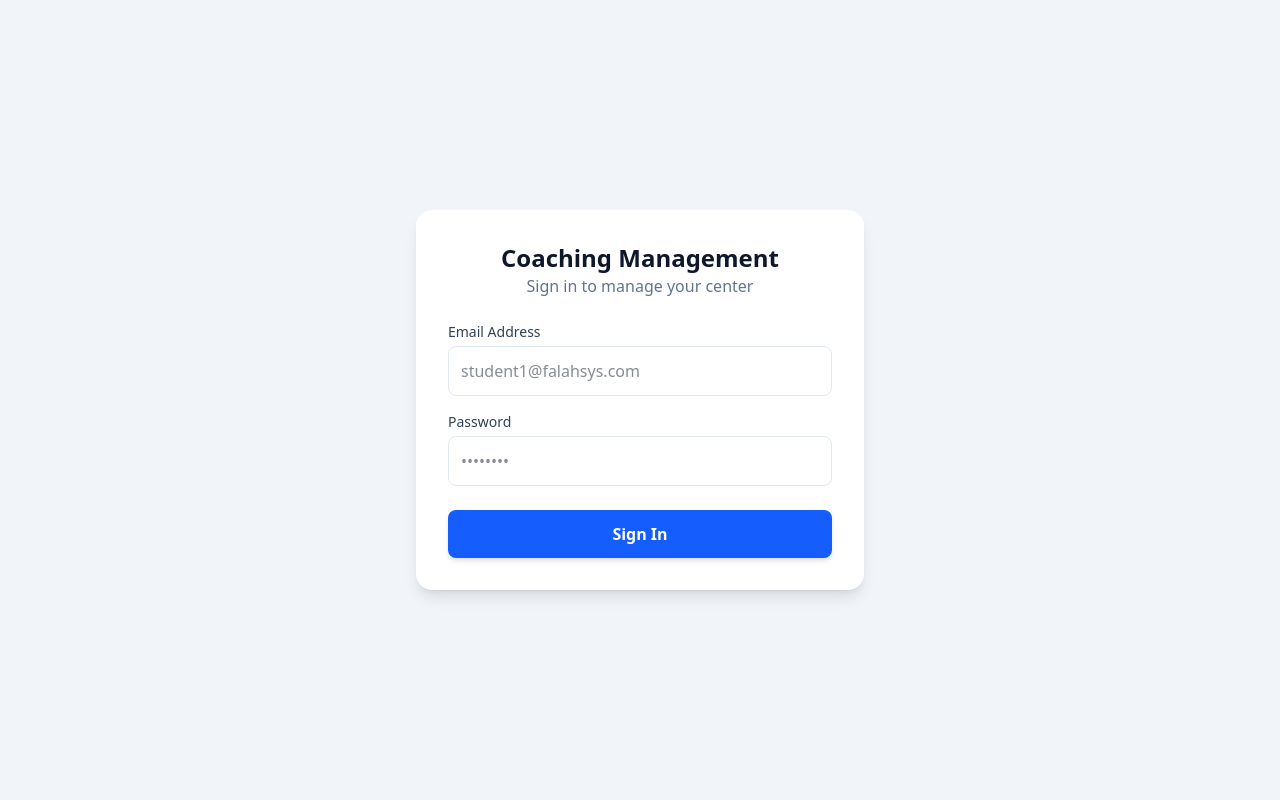
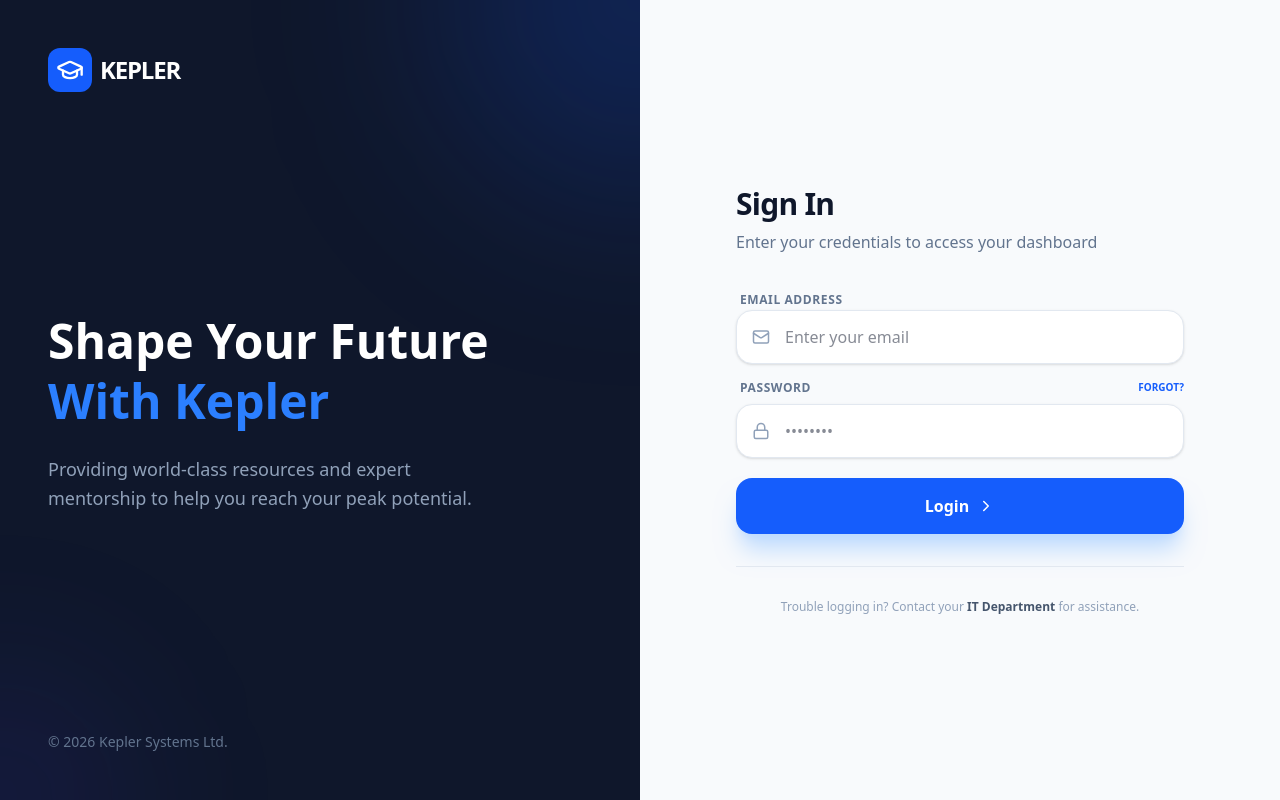
Before and after one commit to Falah-Systems-Ltd/erp-fsl-coaching-system-management-frontend, a Next.js app: page /login in a window 1280 px wide. Built offline with nearby package versions, Linux system fonts and the light colour scheme.

Commit message:
login ui update.

```diff
--- a/src/app/(auth)/login/page.tsx
+++ b/src/app/(auth)/login/page.tsx
@@ -4,24 +4,22 @@
 import { useState, FormEvent } from "react";
 import { useRouter } from "next/navigation";
 import { authService } from "@/features/auth/services/authApi";
+import { toast } from "sonner";
+import { Mail, Lock, Loader2, GraduationCap, ChevronRight } from "lucide-react";
 import { AxiosError } from "axios";
 
 export default function LoginPage() {
   const router = useRouter();
   const [email, setEmail] = useState("");
   const [password, setPassword] = useState("");
-  const [error, setError] = useState("");
   const [isLoading, setIsLoading] = useState(false);
 
   const handleLogin = async (e: FormEvent<HTMLFormElement>) => {
     e.preventDefault();
     setIsLoading(true);
-    setError("");
 
     try {
       const response = await authService.login({ email, password });
-
-      // Accessing data according to your API response screenshot
       const { token, name, role } = response.data.data;
 
       if (token) {
@@ -29,11 +27,14 @@ export default function LoginPage() {
         localStorage.setItem("userName", name);
         localStorage.setItem("userRole", role);
 
+        toast.success(`Welcome back, ${name}!`);
         router.push("/");
       }
     } catch (err) {
       const axiosError = err as AxiosError<{ message: string }>;
-      const errorMessage = axiosError.response?.data?.message || "Login failed. Please check your credentials.";
+      const errorMessage =
+        axiosError.response?.data?.message ||
+        "Login failed. Please check your credentials.";
       setError(errorMessage);
     } finally {
       setIsLoading(false);
@@ -41,54 +42,150 @@ export default function LoginPage() {
   };
 
   return (
-    <div className="flex items-center justify-center min-h-screen bg-slate-100 p-4">
-      <form onSubmit={handleLogin} className="w-full max-w-md bg-white p-8 rounded-2xl shadow-lg space-y-6">
-        <div className="text-center">
-          <h1 className="text-2xl font-bold text-slate-900">Coaching Management</h1>
-          <p className="text-slate-500">Sign in to manage your center</p>
+    <div className="min-h-screen grid grid-cols-1 lg:grid-cols-2 bg-white">
+      {/* Left Side: Branding & Visuals */}
+      <div className="hidden lg:flex flex-col justify-between p-12 bg-slate-900 relative overflow-hidden">
+        {/* Abstract Background Elements */}
+        <div className="absolute top-0 right-0 w-96 h-96 bg-blue-600/20 rounded-full blur-[100px] -mr-48 -mt-48" />
+        <div className="absolute bottom-0 left-0 w-64 h-64 bg-indigo-600/10 rounded-full blur-[80px] -ml-32 -mb-32" />
+
+        <div className="relative z-10">
+          <div className="flex items-center gap-2 text-white">
+            <div className="bg-blue-600 p-2 rounded-xl">
+              <GraduationCap size={28} />
+            </div>
+            <span className="text-2xl font-black tracking-tighter text-white">
+              KEPLER
+            </span>
+          </div>
         </div>
 
-        {error && (
-          <div className="p-3 text-sm text-red-600 bg-red-50 border border-red-100 rounded-lg">
-            {error}
+        <div className="relative z-10">
+          <h2 className="text-5xl font-bold text-white leading-tight mb-6">
+            Shape Your Future <br />
+            <span className="text-blue-500 font-black">With Kepler</span>
+          </h2>
+          <p className="text-slate-400 text-lg max-w-md leading-relaxed">
+            Providing world-class resources and expert mentorship to help you
+            reach your peak potential.
+          </p>
         </div>
-        )}
 
+        <div className="relative z-10 text-slate-500 text-sm font-medium">
+          © 2026 Kepler Systems Ltd.
+        </div>
+      </div>
+
+      {/* Right Side: Login Form */}
+      <div className="flex items-center justify-center p-6 sm:p-12 bg-slate-50">
+        <div className="w-full max-w-md space-y-8">
+          {/* Mobile Logo */}
+          <div className="lg:hidden flex justify-center mb-8">
+            <div className="flex items-center gap-2">
+              <div className="bg-blue-600 p-2 rounded-xl text-white">
+                <GraduationCap size={24} />
+              </div>
+              <span className="text-xl font-black tracking-tighter text-slate-900 uppercase">
+                Kepler
+              </span>
+            </div>
+          </div>
+
+          <div className="space-y-2">
+            <h1 className="text-3xl font-bold text-slate-900 tracking-tight">
+              Sign In
+            </h1>
+            <p className="text-slate-500">
+              Enter your credentials to access your dashboard
+            </p>
+          </div>
+
+          <form onSubmit={handleLogin} className="space-y-5">
             <div className="space-y-4">
-          <div>
-            <label className="block text-sm font-medium text-slate-700 mb-1">Email Address</label>
+              {/* Email Field */}
+              <div className="space-y-2">
+                <label className="text-xs font-bold text-slate-500 uppercase tracking-wider ml-1">
+                  Email Address
+                </label>
+                <div className="relative group">
+                  <div className="absolute left-4 top-1/2 -translate-y-1/2 text-slate-400 group-focus-within:text-blue-600 transition-colors">
+                    <Mail size={18} />
+                  </div>
                   <input
                     type="email"
-              placeholder="student1@falahsys.com"
-              // Added text-slate-900 to make the input text dark/visible
-              className="w-full p-3 border border-slate-200 rounded-lg focus:ring-2 focus:ring-blue-500 outline-none transition-all text-slate-900 bg-white"
+                    placeholder="Enter your email"
+                    className="w-full pl-12 pr-4 py-3.5 bg-white border border-slate-200 rounded-2xl outline-none focus:ring-4 focus:ring-blue-500/10 focus:border-blue-500 transition-all text-slate-900 shadow-sm"
                     value={email}
                     onChange={(e) => setEmail(e.target.value)}
                     required
                   />
                 </div>
-          <div>
-            <label className="block text-sm font-medium text-slate-700 mb-1">Password</label>
+              </div>
+
+              {/* Password Field */}
+              <div className="space-y-2">
+                <div className="flex items-center justify-between ml-1">
+                  <label className="text-xs font-bold text-slate-500 uppercase tracking-wider">
+                    Password
+                  </label>
+                  <button
+                    type="button"
+                    className="text-[10px] font-bold text-blue-600 hover:underline uppercase"
+                  >
+                    Forgot?
+                  </button>
+                </div>
+                <div className="relative group">
+                  <div className="absolute left-4 top-1/2 -translate-y-1/2 text-slate-400 group-focus-within:text-blue-600 transition-colors">
+                    <Lock size={18} />
+                  </div>
                   <input
                     type="password"
                     placeholder="••••••••"
-              // Added text-slate-900 here as well
-              className="w-full p-3 border border-slate-200 rounded-lg focus:ring-2 focus:ring-blue-500 outline-none transition-all text-slate-900 bg-white"
+                    className="w-full pl-12 pr-4 py-3.5 bg-white border border-slate-200 rounded-2xl outline-none focus:ring-4 focus:ring-blue-500/10 focus:border-blue-500 transition-all text-slate-900 shadow-sm"
                     value={password}
                     onChange={(e) => setPassword(e.target.value)}
                     required
                   />
                 </div>
               </div>
+            </div>
 
             <button
               type="submit"
               disabled={isLoading}
-          className="w-full bg-blue-600 text-white py-3 rounded-lg font-semibold hover:bg-blue-700 disabled:bg-blue-300 transition-all shadow-md active:scale-[0.98]"
+              className="w-full bg-blue-600 text-white py-4 rounded-2xl font-bold hover:bg-blue-700 disabled:bg-blue-400 transition-all shadow-xl shadow-blue-200 flex items-center justify-center gap-2 group active:scale-[0.98]"
             >
-          {isLoading ? "Authenticating..." : "Sign In"}
+              {isLoading ? (
+                <Loader2 className="animate-spin" size={20} />
+              ) : (
+                <>
+                  <span>Login</span>
+                  <ChevronRight
+                    size={18}
+                    className="group-hover:translate-x-1 transition-transform"
+                  />
+                </>
+              )}
             </button>
           </form>
+
+          {/* Institutional Note */}
+          <div className="pt-8 text-center border-t border-slate-200">
+            <p className="text-slate-400 text-xs">
+              Trouble logging in? Contact your{" "}
+              <span className="text-slate-600 font-semibold">
+                IT Department
+              </span>{" "}
+              for assistance.
+            </p>
+          </div>
+        </div>
+      </div>
     </div>
   );
 }
+
+function setError(errorMessage: string) {
+  throw new Error("Function not implemented.");
+}
```
Lines whose indentation alone changed are shown as unchanged.
